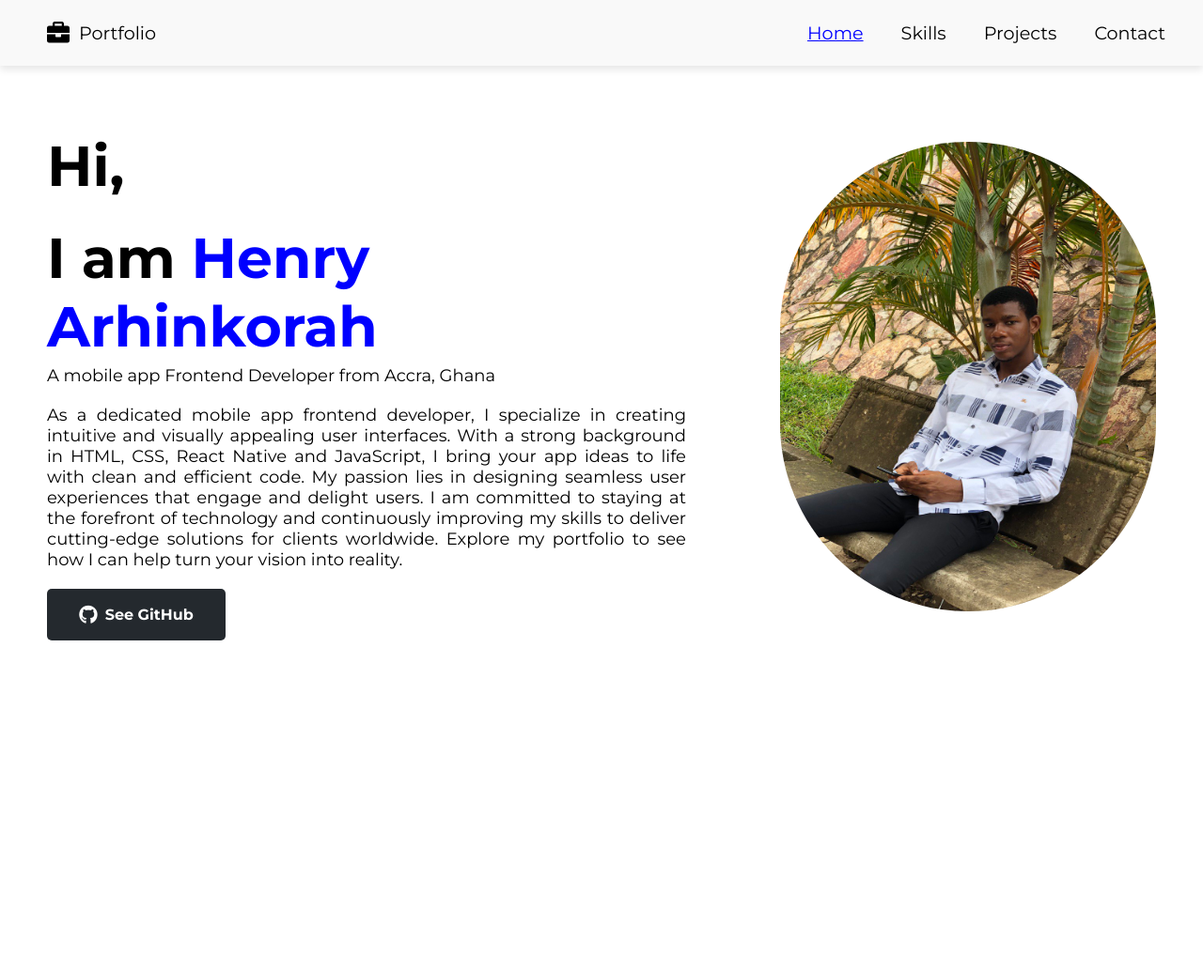
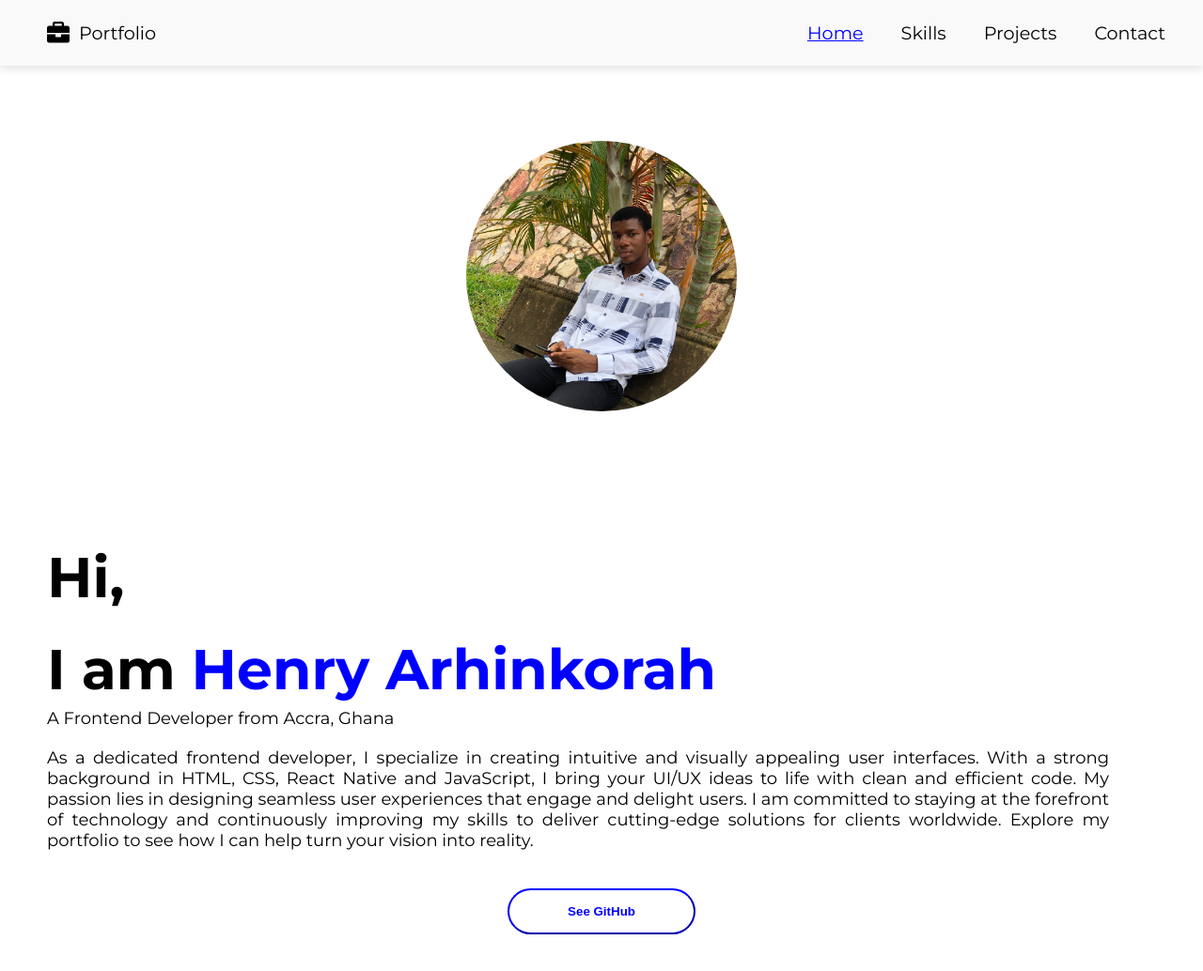
Before and after one commit to henryarhinkorah/TechWebsite, a plain HTML site: page index.html in a window 1280 px wide. Shown: the whole page at 94% size. Before the commit the page ends 800 px from the top, so only its background shows below. Drawn offline with Linux system fonts and the light colour scheme.

Commit message:
UI adjustments

```diff
--- a/index.html
+++ b/index.html
@@ -14,23 +14,34 @@
             padding: 0;
             width: 100vw;
             font-family: 'Montserrat', sans-serif;
+            overflow-x: hidden;
         }
 
         .mainContainer {
-            width: 100vw;
-
+            width: 100%;
+            display: flex;
+            flex-direction: column;
+            justify-content: center;
+            align-items: center;
 
         }
+        .picture {
+            width: 30%;
+            height: auto;
+            aspect-ratio: 1 / 1;
+            object-fit:cover;
+            border-radius: 50%;
+            margin-top: 150px;
+            display: block;
+            margin-left: auto;
+            margin-right: auto;
 
-
-
-
-
+        }
         .introContainer {
             display: flex;
             flex-direction: column;
             align-items: center;
-            margin-top: 50px;
+            margin-top: 0px;
             padding: 0 20px;
         }
 
@@ -41,24 +52,19 @@
 
         .introText h1 {
             font-size: 40px;
-            margin-bottom: -10px;
+            margin-bottom: 0px;
         }
 
         .introText p {
             font-size: 16px;
-            margin-top: 10px;
+            margin-top: 5px;
         }
 
         .blueText {
             color: blue;
         }
 
-        .picture {
-            width: auto;
-            max-width: 400px;
-            height: auto;
-            border-radius: 300px;
-        }
+
 
         .github-button {
             display: flex;
@@ -102,6 +108,49 @@
             text-decoration: underline;
             color: blue;
         }
+        .githubContainer{
+            display: flex;
+        }
+
+         button{
+            width: 200px;
+            padding: 15px 0;
+            text-align: center;
+            margin: 20px 10px;
+            border-radius: 25px;
+            font-weight: bold;
+            background: transparent;
+            color:blue;
+            cursor: pointer;
+            border-color: blue;
+            position: relative;
+            overflow: hidden;
+            margin-bottom: 60px;
+
+        }
+        .githubSpan{
+            background: blue;
+            height: 100%;
+            width: 0;
+            border-radius: 25px ;
+            position: absolute;
+            left: 0;
+            bottom: 0;
+            z-index: -1;
+            transition: 0.5s;
+        }
+
+        button:hover span{
+            width:100% ;
+        }
+        button:hover{
+            border:none ;
+            color: white;
+        }
+        .box{
+            background-color: aqua;
+
+        }
 
         @media (min-width: 768px) {
             .introContainer {
@@ -116,31 +165,24 @@
                 margin-right: 50px;
                 flex: 1;
             }
-
             .introText h1 {
                 font-size: 60px;
                 margin-bottom: -15px;
             }
-
             .introText p {
                 font-size: 18px;
                 margin-top: 20px;
             }
+            .navItemsContainer {
 
-            .picture {
-                width: 400px;
-                height: 500px;
-                margin-left: 50px;
-            }
-
-            .navItemsContainer {
-                margin-right: 40px;
                 gap: 20px;
             }
         }
 
         .justify {
             text-align: justify;
+            margin: 0px;
+
         }
     </style>
 </head>
@@ -171,24 +213,23 @@
             </div>
         </div>
 
+        <div>
+            <img src="./images/photo_2024-09-30_15-41-22.jpg " alt="Henry's picture" class="picture">
+        </div>
+
+
         <div class="introContainer">
             <div class="introText">
                 <h1>Hi,</h1>
                 <h1>I am <span class="blueText">Henry Arhinkorah</span></h1>
-                <p>A mobile app Frontend Developer from Accra, Ghana</p>
-                <p class="justify">As a dedicated mobile app frontend developer, I specialize in creating intuitive and visually appealing user interfaces. With a strong background in HTML, CSS, React Native and JavaScript, I bring your app ideas to life with clean and efficient code. My passion lies in designing seamless user experiences that engage and delight users. I am committed to staying at the forefront of technology and continuously improving my skills to deliver cutting-edge solutions for clients worldwide. Explore my portfolio to see how I can help turn your vision into reality.</p>
-                <a href="https://github.com/henryarhinkorah" class="github-button" target="_blank">
-                    <i class="fab fa-github"></i> See GitHub
-                </a>
-                <!--
-                <a href="https://github.com/henryarhinkorah" class="github-button" target="_blank">
-                    <i class="fab fa-github"></i> Download CV
-                </a>
-                -->
+                <p>A Frontend Developer from Accra, Ghana</p>
+                <p class="justify">As a dedicated frontend developer, I specialize in creating intuitive and visually appealing user interfaces. With a strong background in HTML, CSS, React Native and JavaScript, I bring your UI/UX ideas to life with clean and efficient code. My passion lies in designing seamless user experiences that engage and delight users. I am committed to staying at the forefront of technology and continuously improving my skills to deliver cutting-edge solutions for clients worldwide. Explore my portfolio to see how I can help turn your vision into reality.</p>
             </div>
-            <img src="./images/photo_2024-09-30_15-41-22.jpg " alt="Henry's picture" class="picture">
         </div>
+
+        <button type = "button"
+            onclick="window.open('https://github.com/henryarhinkorah', '_blank')">
+             <span class="githubSpan"></span> See GitHub</button>
     </div>
 </body>
-
 </html>
--- a/styles.css
+++ b/styles.css
@@ -6,12 +6,12 @@
     background-color: #f9f9f9;
     display: flex;
     align-items: center;
-    overflow: hidden;
-
+    overflow:visible;
     box-shadow: 0 4px 8px rgba(0, 0, 0, 0.1);
     position: fixed;
     top: 0px;
-    left: 0px;
+    right: 0px;
+
 }
 
 .portfolioText {
@@ -32,9 +32,10 @@
 .navItemsContainer {
     flex-direction: row;
     display: flex;
-    margin-left: auto;
     margin-right: 20px;
     gap: 10px;
+    right:20px;
+    position: absolute;
 }
 
 .fas.fa-briefcase {
@@ -48,7 +49,7 @@
     color: blue;
 }
 
-/* Adjust font sizes for smaller screens */
+
 @media (max-width: 1200px) {
     .navItems, .portfolioText {
         font-size: 1rem;
```
Also changed, not shown: projects.html (+0 -5 lines).
